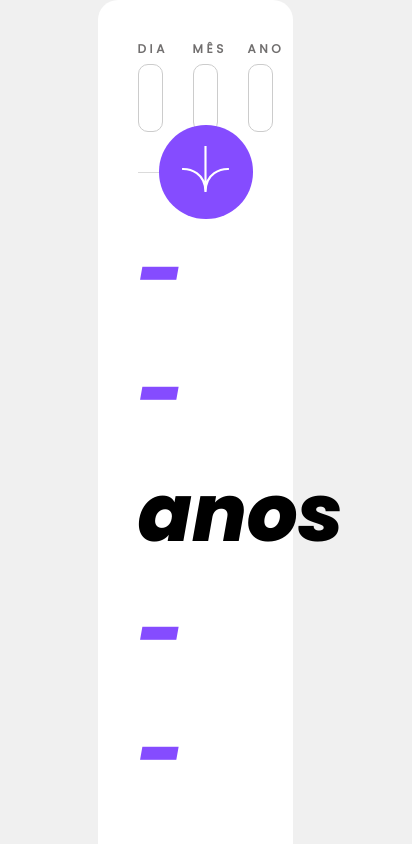
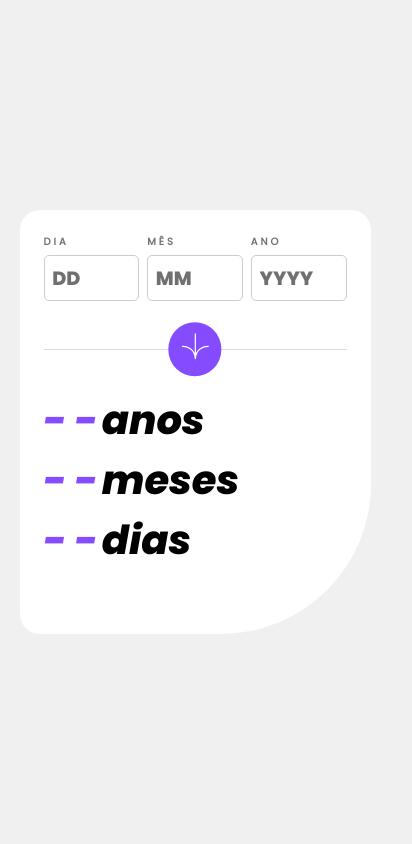
Before and after one commit to Orozimbo1/ageCaculator, a plain HTML site: page index.html in a window 390 px wide. Shown: the top 844 px of the page, 412 px wide, since content can reach past the window. Drawn offline with Linux system fonts and the light colour scheme.

Commit message:
Manutenção do código

```diff
--- a/index.js
+++ b/index.js
@@ -1,4 +1,4 @@
-const submit = document.querySelector('button')
+ const submit = document.querySelector('button')
 const inputDay = document.querySelector('.inputDay')
 const inputMonth = document.querySelector('.inputMonth')
 const inputYear = document.querySelector('.inputYear')
@@ -65,20 +65,33 @@ submit.addEventListener('click', () => {
   }
   const daysText = () => {
     if(monthsText() == 0 && currentDate.getDate() < Number(inputDay.value)) {
+      // 1 condicao
+
       accMonth = 11
-      return (monthsYears[currentDate.getMonth() - 1] - Number(inputDay.value)) + currentDate.getDate()
+      console.log('1 condicao')
+      return Number(inputDay.value) - currentDate.getDate()
     } else if(monthsText() != 0 && currentDate.getDate() < Number(inputDay.value)) {
+      // 2 condicao
+
       accMonth = -1
-      return (monthsYears[currentDate.getMonth() - 1] - Number(inputDay.value)) + currentDate.getDate()
+      console.log('2 condicao')
+      return (monthsYears[currentDate.getMonth()] - Number(inputDay.value)) + currentDate.getDate()
     } else if(monthsText() == 0 && currentDate.getDate() == Number(inputDay.value)) {
+      // 3 condicao
+
       accYear = 1
+      console.log('3 condicao')
       return 0
     } else {
+      // else
+
       accYear = 1
+      console.log('4 condicao')
       return currentDate.getDate() - Number(inputDay.value)
     }
   }
 
+  // console.log(currentDate.getDate())
   days.innerHTML = daysText()
   months.innerHTML = monthsText() + accMonth
   years.innerHTML = yearsText() + accYear
--- a/style.css
+++ b/style.css
@@ -44,7 +44,7 @@ ul {
 
 ul li {
   list-style: none;
-  width: 20%;
+  width: 25%;
 }
 
 h3 {
@@ -62,7 +62,7 @@ input {
   color: black;
   font-family: 'Poppins-ExtraBold';
   padding: .4em;
-  font-size: 1.8em;
+  font-size: 1.5em;
   cursor: pointer;
 }
 
@@ -122,12 +122,52 @@ span {
 }
 
 h2 {
-  font-size: 5em;
+  font-size: 4em;
   font-weight: 700;
   font-family: 'Poppins-ExtraBoldItalic';
 }
 
-@media screen and (max-width: 375px) {
+@media screen and (max-width: 800px) {
+
+  .stripe {
+    margin-top: 3em;
+  }
+
+  ul {
+    gap: .5em;
+  }
+
+  ul li {
+    width: 32%;
+  }
+
+  input {
+    font-size: 1em;
+    border-radius: 5px;
+  }
+
+  button {
+    top: -2.5em;
+    height: 5em;
+    width: 5em;
+  }
+
+  span {
+    font-size: 40px;
+    font-weight: bolder;
+    font-family: 'Poppins-ExtraBoldItalic';
+    color: hsl(259, 100%, 65%);
+    gap: .2em;
+    margin-right: .1em;
+  }
+
+  h2 {
+    font-size: 2.5em;
+    font-weight: 700;
+    font-family: 'Poppins-ExtraBoldItalic';
+  }
+}
+@media screen and (max-width: 425px) {
   main {
     display: flex;
     flex-direction: column;
```
